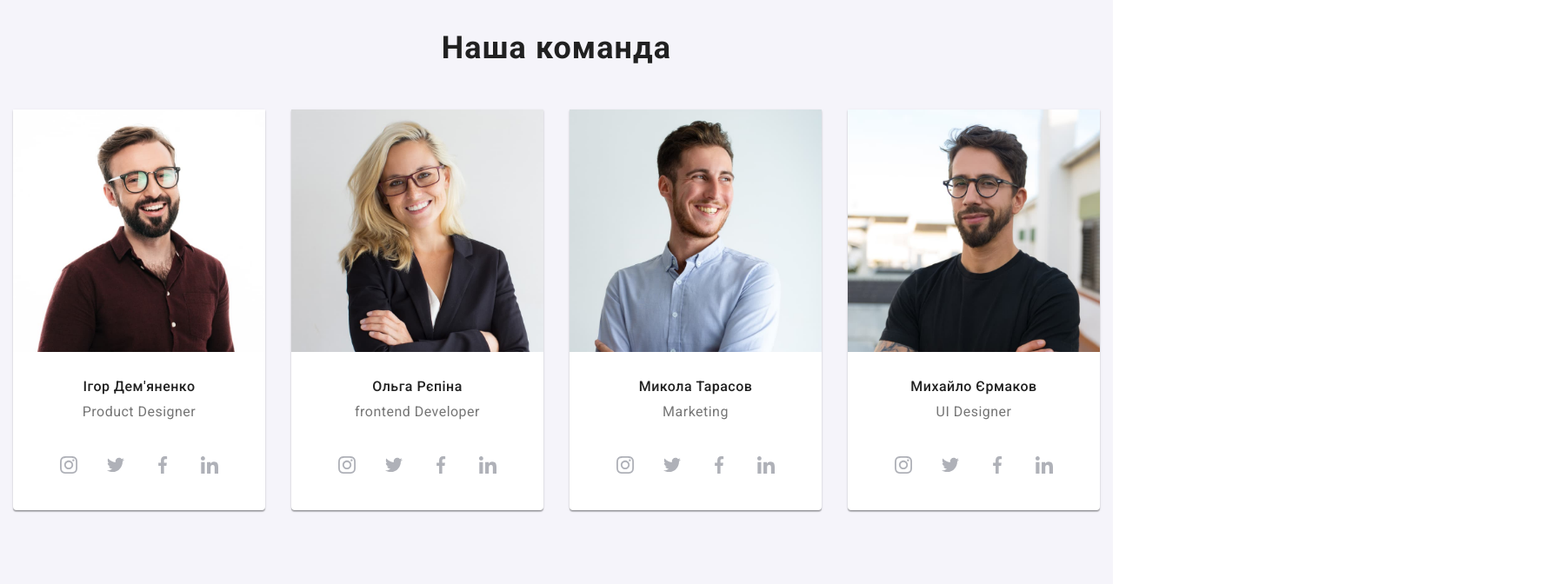
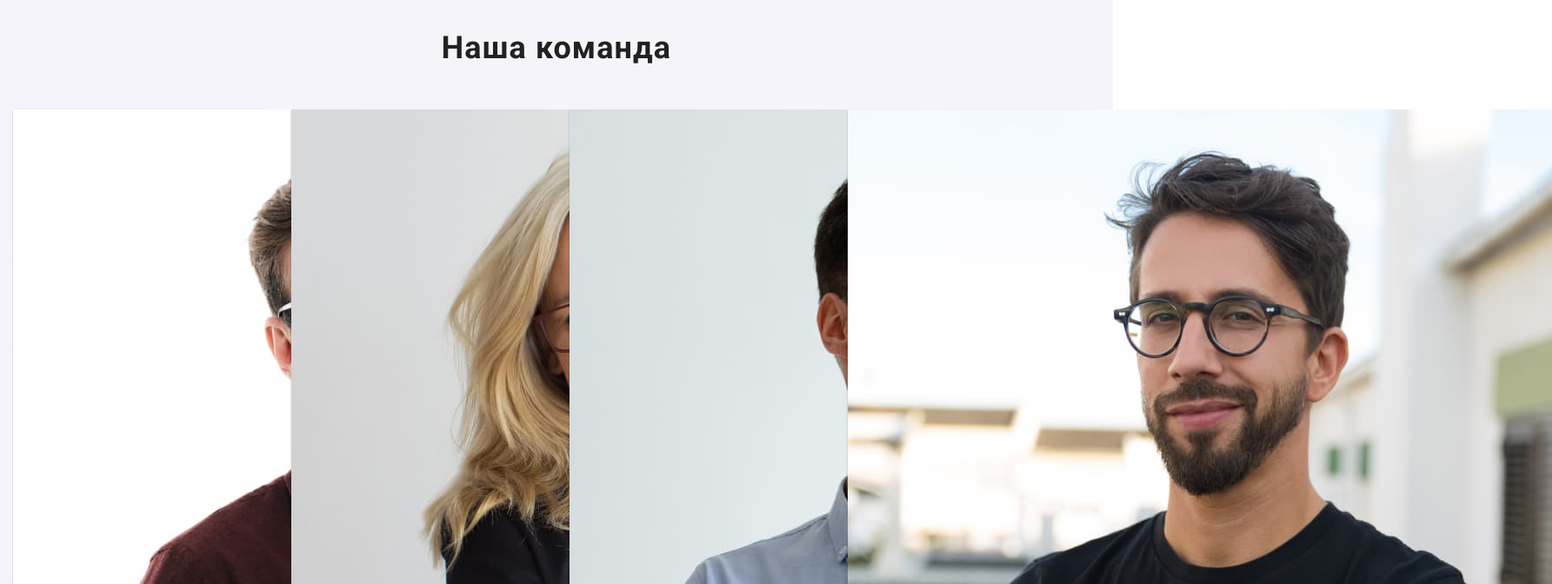
Before and after one commit to Vasiliev781410/goit-markup-hw-08, a plain HTML site: page index.html in a window 1280 px wide. Shown: the part 1660-2332 px from the top of the page at 87% size, 1785 px wide, since content can reach past the window. Drawn offline with nearby package versions, Linux system fonts and the light colour scheme.

Commit message:
corrections

```diff
--- a/sass/components/_team.scss
+++ b/sass/components/_team.scss
@@ -22,7 +22,7 @@
  .team__member-image{
     margin-bottom: 30px;
     display: block;
-    max-width: 100%;
+    min-width: 100%;
     object-fit: cover;
     object-position: center;
  }
```
Also changed, not shown: css/main.css, css/main.min.css.
